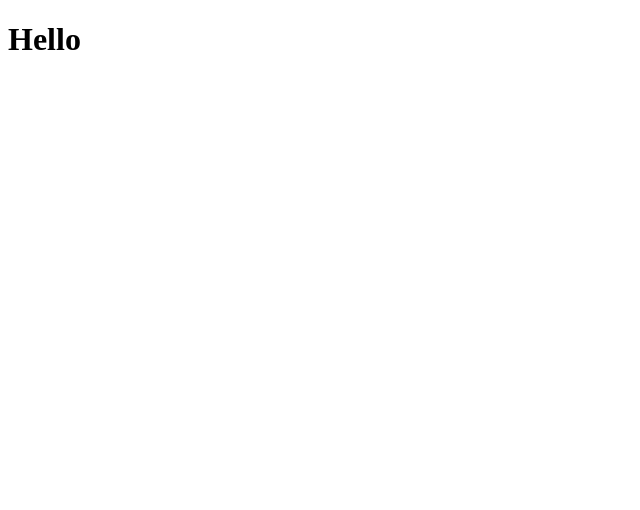
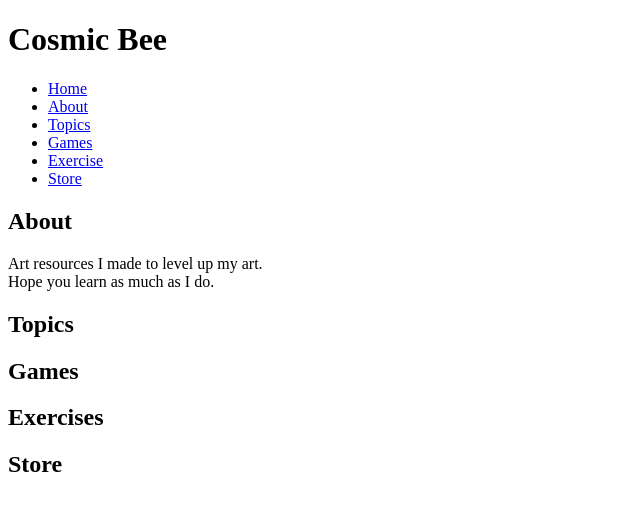
Before and after one commit to CosmicBee/Cosmic-Bee, a plain HTML site: page index.html in a window 1280 px wide. Shown: the whole page, without its empty margins (0-640 px from the left). Drawn offline with Linux system fonts and the light colour scheme.

Commit message:
Nav Bar
set up, where they link to.

```diff
--- a/index.html
+++ b/index.html
@@ -7,7 +7,31 @@
     <title>Cosmic Bee</title>
 </head>
 <body>
-    <h1>Hello</h1>
+    <h1>Cosmic Bee</h1>
+<!--Nav Bar---->
+<ul class="topnav">
+<li><a class="active" href="index.html">Home</a></li>
+<li><class=""left><a href="#about">About</a></li>
+<li><class=""left><a href="#topics">Topics</a></li>
+<li><class=""left><a href="#games">Games</a></li>
+<li><class=""left><a href="#exercise">Exercise</a></li>
+<li><class=""left><a href="#store">Store</a></li>
 
+</ul>
+
+
+
+    <h2 id="about">About</h2>
+
+    <p2>
+        Art resources I made to level up my art.
+        <br/>
+        Hope you learn as much as I do.
+    </p2>
+    <h2 id="topics">Topics</h2>
+    <h2 id="games">Games</h2>
+    <h2 id="exercise">Exercises</h2>
+    <h2 id="store">Store</h2>
+    <h2></h2>
 </body>
 </html>
```
